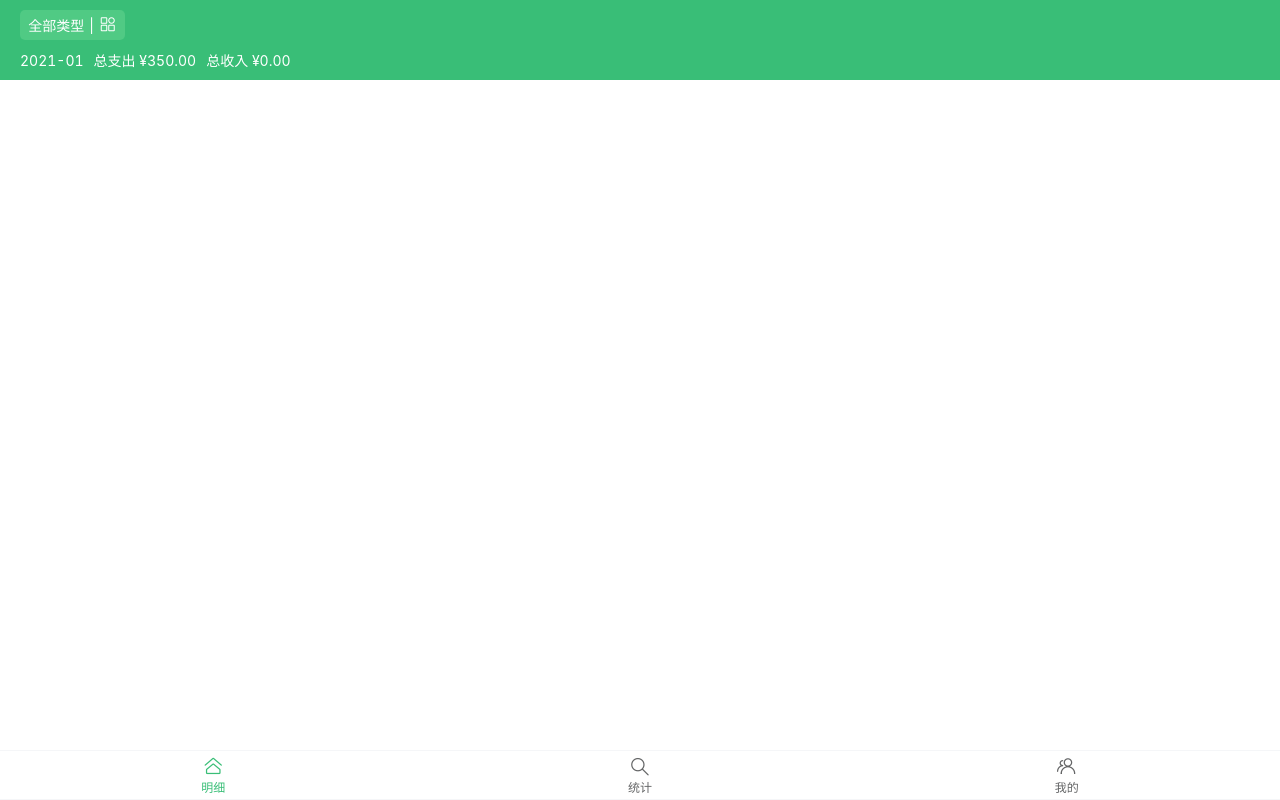
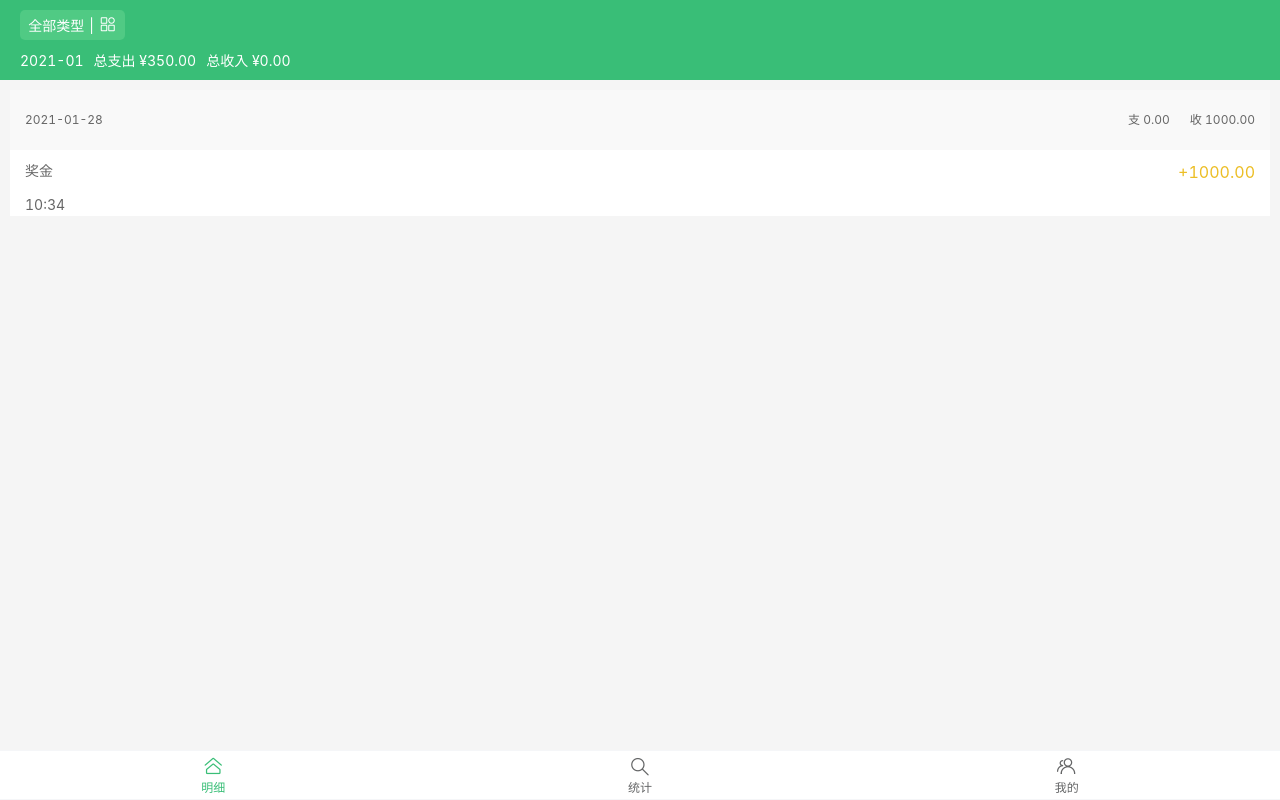
Before and after one commit to TangTangJia/daily-cost-vue3, a Vue app: page / in a window 1280 px wide. Built offline with nearby package versions, Linux system fonts and the light colour scheme; a small style sheet from the web is missing.

Commit message:
feat: 首页列表静态

```diff
--- a/src/views/Home.vue
+++ b/src/views/Home.vue
@@ -18,6 +18,27 @@
       </div>
     </div>
   </div>
+  <!-- 账单列表 -->
+  <ul class="account-list">
+    <li>
+      <div class="info">
+        <div>2021-01-28</div>
+        <div class="num">
+          <span class="spend">支 0.00</span>
+          <span>收 1000.00</span>
+        </div>
+      </div>
+      <ul class="detail-list">
+        <li class="detail">
+          <div class="top">
+            <div>奖金</div>
+            <div class="money">+1000.00</div>
+          </div>
+          <div class="time">10:34</div>
+        </li>
+      </ul>
+    </li>
+  </ul>
   <!-- 分类弹框 -->
   <van-popup v-model:show="showDate" position="bottom" round style="height:70%">
     <div class="prop">
@@ -96,6 +117,50 @@ export default {
     }
   }
 }
+.account-list {
+  min-height: calc(100vh - 80px);
+  padding: 10px;
+  background-color: #f5f5f5;
+  .info {
+    display: flex;
+    justify-content: space-between;
+    align-items: center;
+    height: 60px;
+    color: #666;
+    font-size: 12px;
+    padding: 0 15px;
+    background-color: #f9f9f9;
+    .num {
+      span {
+        display: inline-block;
+      }
+      .spend {
+        margin-right: 20px;
+      }
+    }
+  }
+  .detail-list {
+    .detail {
+      height: 66px;
+      color: #666;
+      font-size: 14px;
+      padding: 0 15px;
+      background-color: #fff;
+      .top {
+        display: flex;
+        justify-content: space-between;
+        padding-top: 10px;
+        .money {
+          color: #ecbe25;
+          font-size: 16px;
+        }
+      }
+      .time {
+        margin-top: 10px;
+      }
+    }
+  }
+}
 .prop {
   padding: 20px;
   .title {
```
